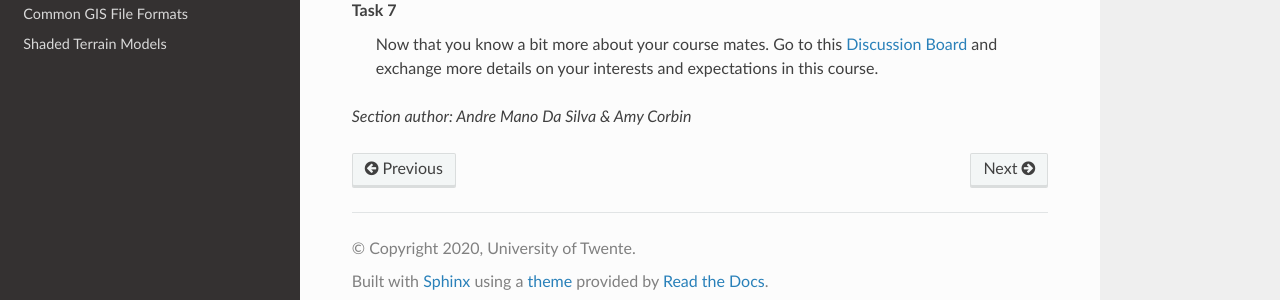
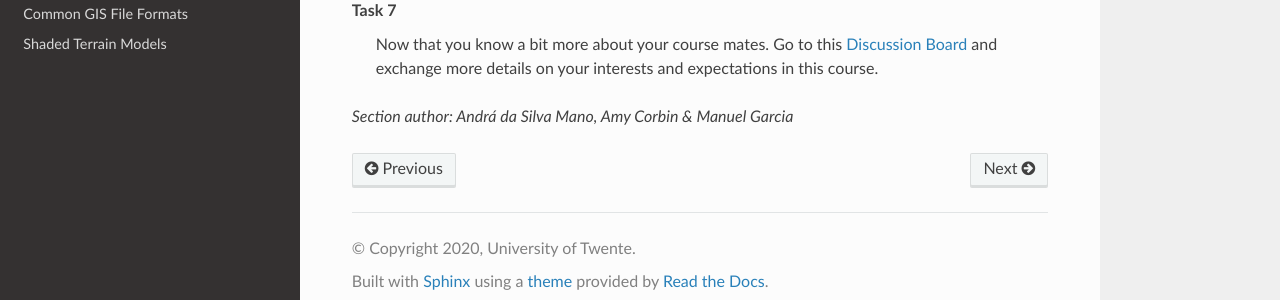
Before and after one commit to manuGil/online-core, a Sphinx documentation site: the page built from docs/source/intro-qgis.rst, in a window 1280 px wide and 900 px high, scrolled down 3366 px. Shown: the part 583-883 px from the top of the window. Built offline with Sphinx 7.4.7 and the Read the Docs theme 2.0.0, drawn with Linux system fonts in a browser that asks for light colours.

Commit message:
Update intro-qgis.rst
fixed my name, added yours

```diff
--- a/docs/source/intro-qgis.rst
+++ b/docs/source/intro-qgis.rst
@@ -120,4 +120,4 @@ Task 6
 Task 7
    Now that you know a bit more about your course mates. Go to this `Discussion Board <https://canvas.utwente.nl/courses/6640/discussion_topics/63945>`_ and exchange more details on your interests and expectations in this course.
 
-.. sectionauthor:: Andre Mano Da Silva & Amy Corbin
+.. sectionauthor:: Andrá da Silva Mano, Amy Corbin & Manuel Garcia
```
